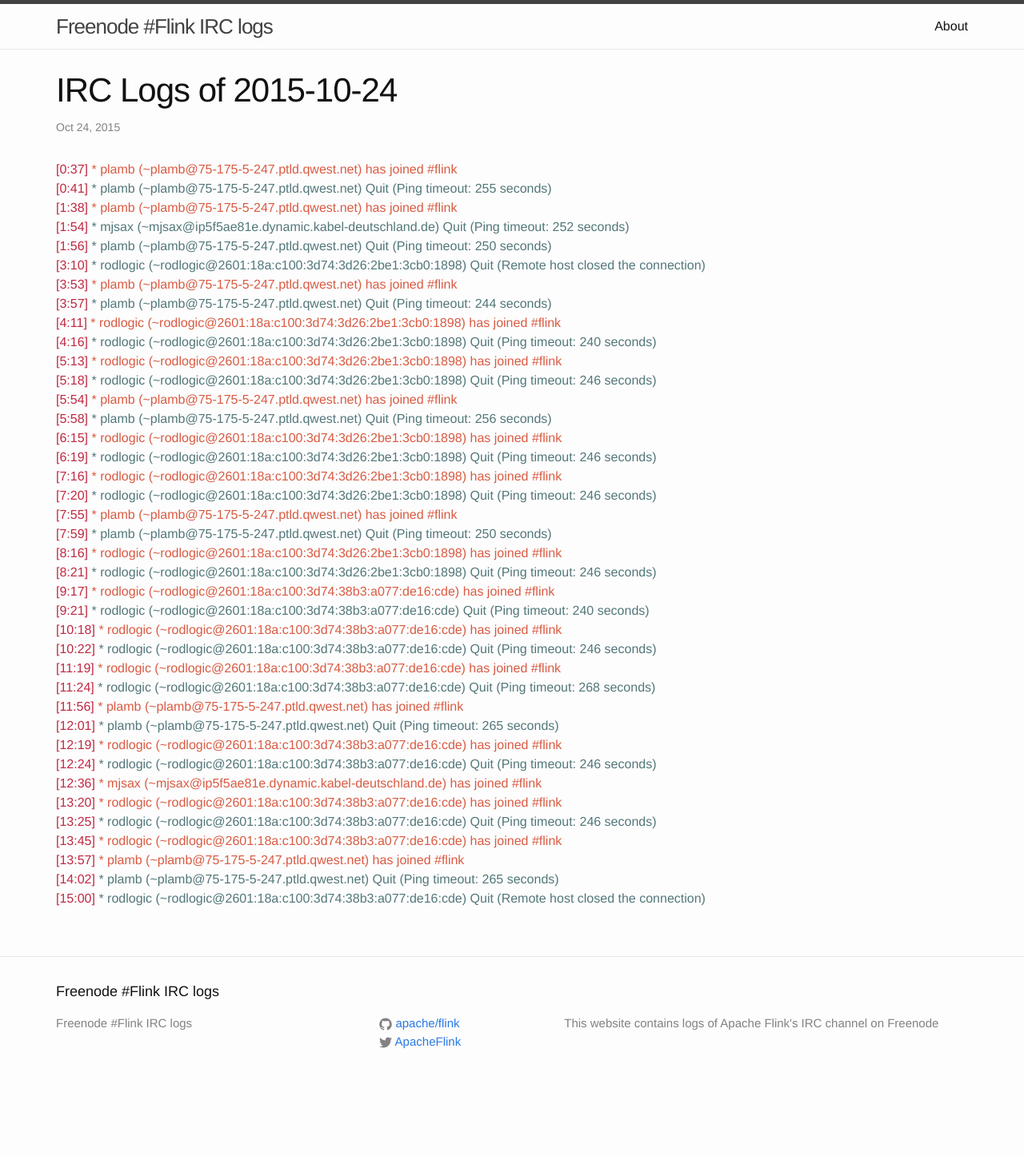
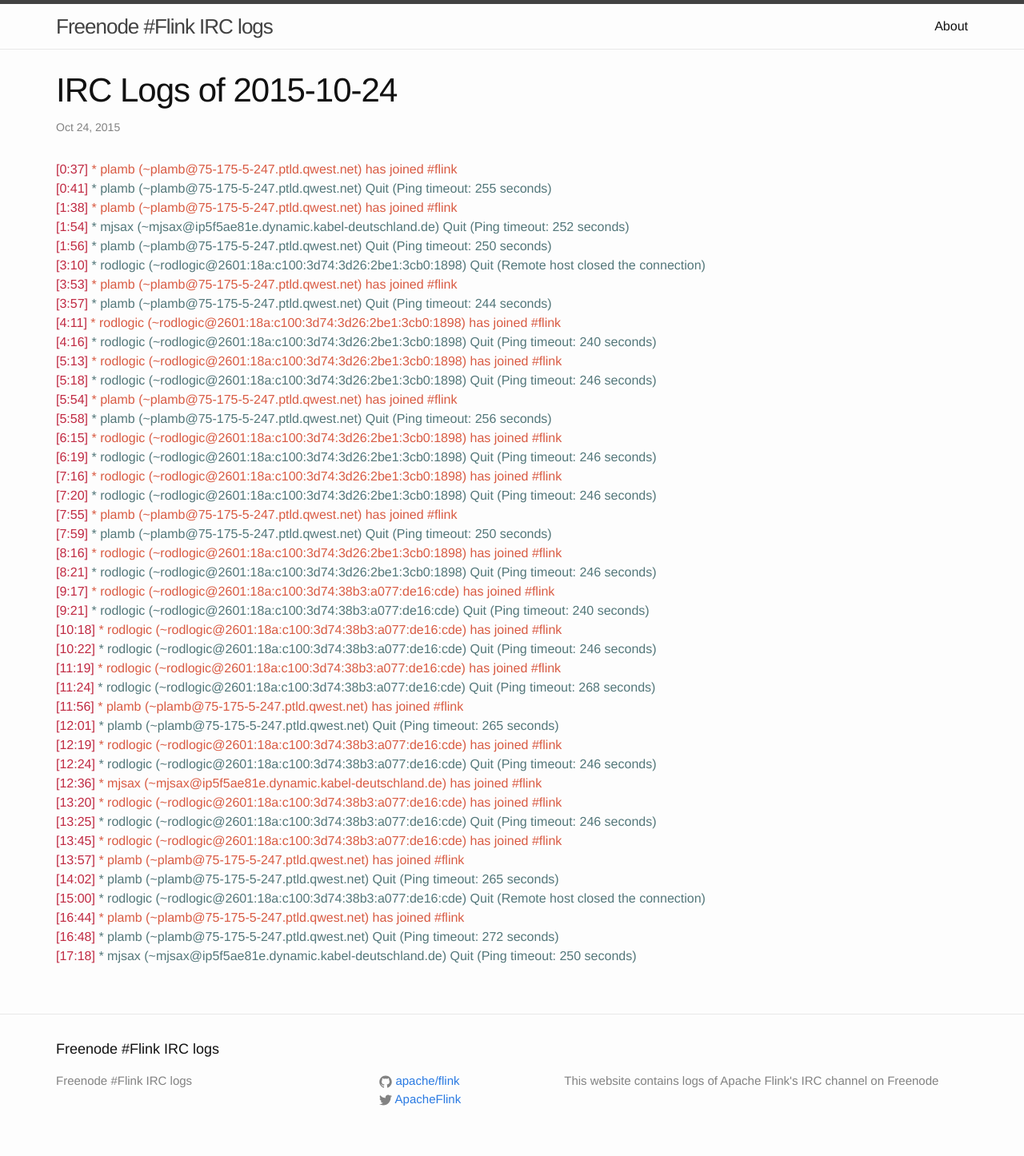
Before and after one commit to flink-irc-logs/flink-irc-logs.github.io, a Jekyll site: the page built from _posts/2015-10-24-logs.markdown, in a window 1280 px wide. Shown: the whole page at 80% size. Built offline with Jekyll 4.4.1, drawn with Linux system fonts in a browser that asks for light colours; before the commit the page ends 1374 px from its top, so only the background shows below that.

Commit message:
Update of the logs on Sat Oct 24 17:28:51 CEST 2015

```diff
--- a/_posts/2015-10-24-logs.markdown
+++ b/_posts/2015-10-24-logs.markdown
@@ -43,3 +43,6 @@
 <span class="irc-date">[13:57]</span> <span class="irc-green">* plamb (~plamb@75-175-5-247.ptld.qwest.net) has joined #flink</span><br />
 <span class="irc-date">[14:02]</span> <span class="irc-navy">* plamb (~plamb@75-175-5-247.ptld.qwest.net) Quit (Ping timeout: 265 seconds)</span><br />
 <span class="irc-date">[15:00]</span> <span class="irc-navy">* rodlogic (~rodlogic@2601:18a:c100:3d74:38b3:a077:de16:cde) Quit (Remote host closed the connection)</span><br />
+<span class="irc-date">[16:44]</span> <span class="irc-green">* plamb (~plamb@75-175-5-247.ptld.qwest.net) has joined #flink</span><br />
+<span class="irc-date">[16:48]</span> <span class="irc-navy">* plamb (~plamb@75-175-5-247.ptld.qwest.net) Quit (Ping timeout: 272 seconds)</span><br />
+<span class="irc-date">[17:18]</span> <span class="irc-navy">* mjsax (~mjsax@ip5f5ae81e.dynamic.kabel-deutschland.de) Quit (Ping timeout: 250 seconds)</span><br />
```
